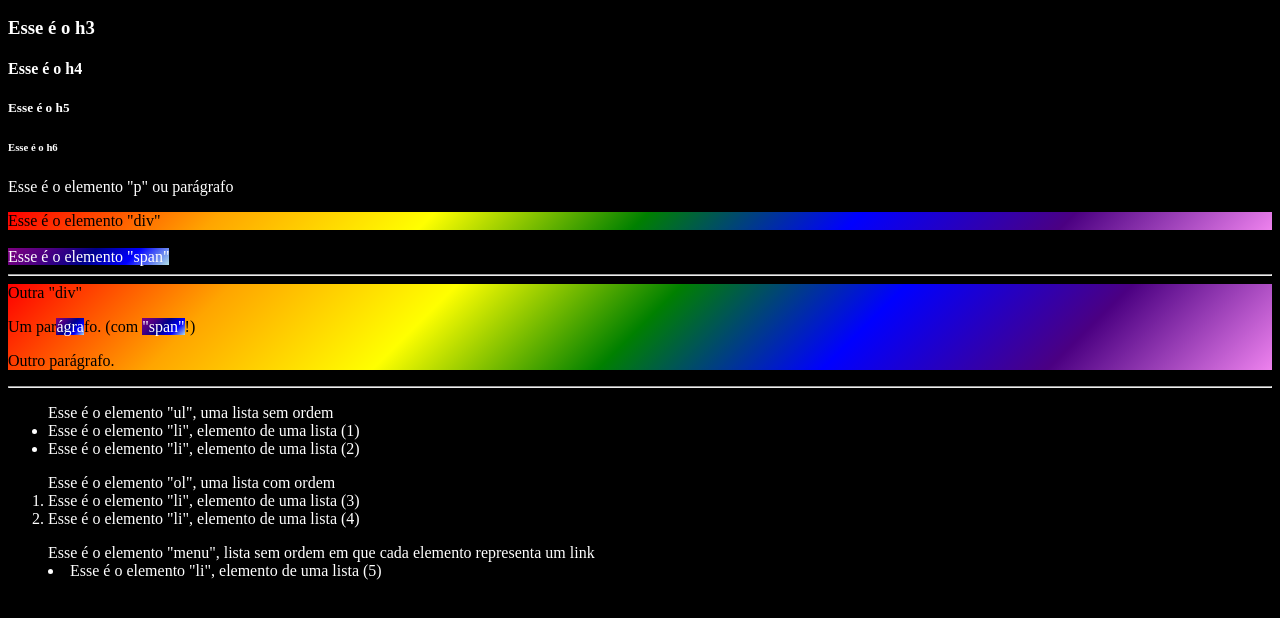
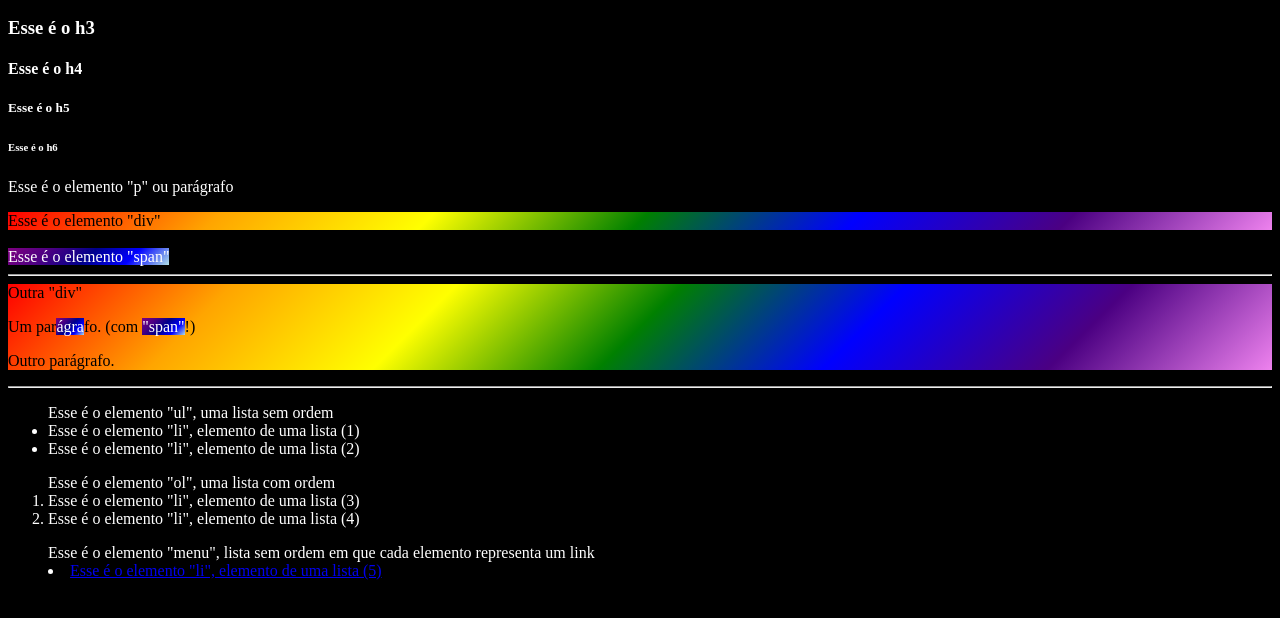
Before and after one commit to Guilherme0Rocha/Desenvolvimento-Web-2024.02, a plain HTML site: page exercicio3/index.html in a window 1280 px wide. Shown: the part 136-754 px from the top of the page. Drawn offline with Linux system fonts and the light colour scheme.

Commit message:
exercicio 3 atualizado

```diff
--- a/exercicio3/index.html
+++ b/exercicio3/index.html
@@ -31,6 +31,6 @@
         <li>Esse é o elemento "li", elemento de uma lista (4)</li>
     </ol>
     <menu>Esse é o elemento "menu", lista sem ordem em que cada elemento representa um link
-        <li>Esse é o elemento "li", elemento de uma lista (5)</li>
+        <li><a href="https://youtube.com">Esse é o elemento "li", elemento de uma lista (5)</a></li>
     </menu>
 </html>
```
